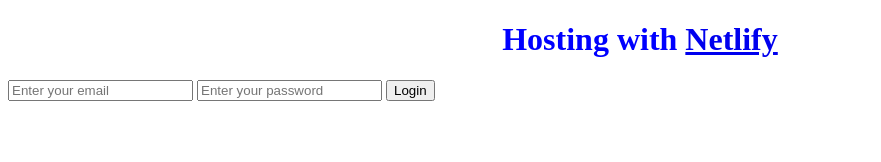
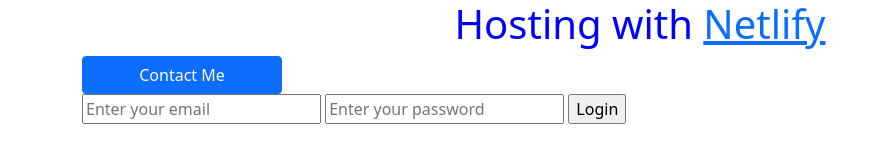
Before and after one commit to ajnomoney/my-awesome-weatherapp, a plain HTML site: page index.html in a window 1280 px wide. Shown: the whole page, without its empty margins (0-881 px from the left). Drawn offline with nearby package versions, Linux system fonts and the light colour scheme.

Commit message:
Added contact button

```diff
--- a/index.html
+++ b/index.html
@@ -6,17 +6,28 @@
     <meta name="viewport" content="width=h1, initial-scale=1.0" />
     <title>GitHub Repo Example</title>
     <link rel="stylesheet" href="style.css" />
+    <link
+      href="https://cdn.jsdelivr.net/npm/bootstrap@5.1.1/dist/css/bootstrap.min.css"
+      rel="stylesheet"
+      integrity="sha384-F3w7mX95PdgyTmZZMECAngseQB83DfGTowi0iMjiWaeVhAn4FJkqJByhZMI3AhiU"
+      crossorigin="anonymous"
+    />
   </head>
   <body>
+    <div class="container">
       <h1>
         Hosting with
         <a href="https://netflify.com">Netlify</a>
       </h1>
+      <a href="mailto:ashnj1111@gmail.com" class="btn btn-primary contact-btn">
+        Contact Me
+      </a>
       <form action="">
         <input type="text" placeholder="Enter your email" />
         <input type="password" placeholder="Enter your password" />
         <input type="submit" value="Login" />
       </form>
       <script src="script.js"></script>
+    </div>
   </body>
 </html>
--- a/style.css
+++ b/style.css
@@ -2,3 +2,9 @@
   text-align: center;
   color: blue;
 }
+
+.contact-btn {
+  display: block;
+  margin: 0 auto;
+  width: 200px;
+}
```
Lines whose indentation alone changed are shown as unchanged.
